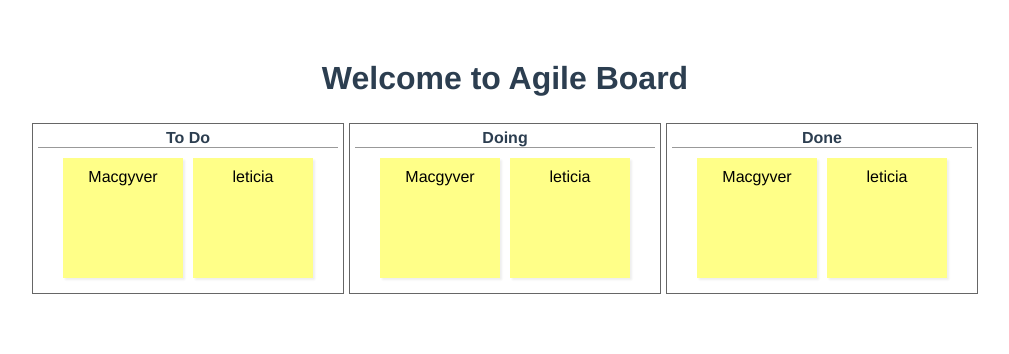
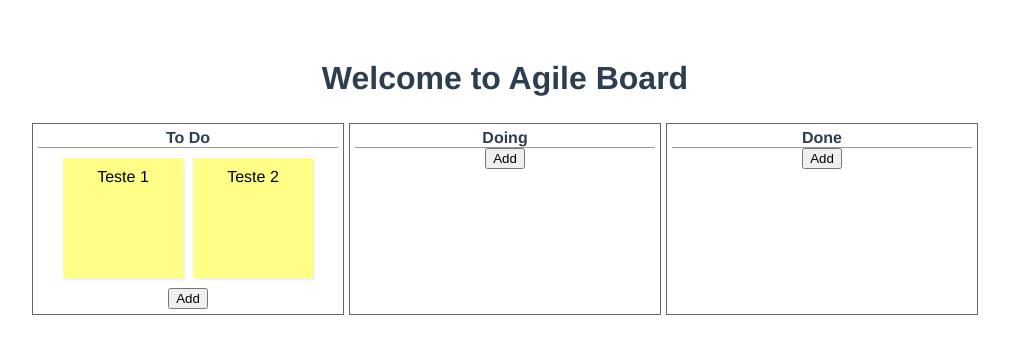
Before and after one commit to MacgyverMartins/agile-board, a Vue app: page / in a window 1280 px wide. Shown: the top 354 px of the page, without its empty margins (135-1144 px from the left). Built offline with nearby package versions, Linux system fonts and the light colour scheme.

Commit message:
add buttom for more tasks at column

```diff
--- a/src/components/Board.vue
+++ b/src/components/Board.vue
@@ -3,7 +3,7 @@
     <h1>{{ msg }}</h1>
 
     <div id="board">
-      <Column name="To Do"/>
+      <Column name="To Do" :cardList="todo"/>
       <Column name="Doing"/>
       <Column name="Done"/>
     </div>
@@ -21,6 +21,7 @@ export default {
   data() {
     return {
       msg: 'Welcome to Agile Board',
+      todo: [{ name: 'Teste 1' }, { name: 'Teste 2' }],
     };
   },
 };
--- a/src/components/Column.vue
+++ b/src/components/Column.vue
@@ -1,7 +1,10 @@
 <template>
   <div :id="columnId" class="section">
     <h1>{{name}}</h1>
-    <Card v-for="i in list" :name="i.name"/>
+    <Card v-for="i in cardList" :name="i.name"/>
+    <div>
+      <button type="button" v-on:click="addNewTask">Add</button>
+    </div>
   </div>
 </template>
 
@@ -11,24 +14,30 @@ import slugfy from '@/utils/slugfy';
 
 export default {
   name: 'column',
-  props: ['name', 'cardlist'],
+  props: ['name', 'cardList'],
   components: { Card, slugfy },
   mounted() {
-    const self = this;
-    this.$el.ondragenter = function () {
+    console.log('props', this.$props);
+   // const self = this;
+//    this.$el.ondragenter = function () {
       // console.log('column dragenter', e);
-      self.$el.classList.add('droppable');
-    };
-    this.$el.ondragleave = function () {
+ //     self.$el.classList.add('droppable');
+  //  };
+   // this.$el.ondragleave = function () {
       // console.log('column dragenter', e);
-      self.$el.classList.remove('droppable');
-    };
+    //  self.$el.classList.remove('droppable');
+   // };
   },
   data() {
     return {
       columnId: slugfy(this.name),
-      list: (this.cardlist) ? this.cardlist : [{ name: 'Macgyver' }, { name: 'leticia' }],
     };
+  },
+  methods: {
+    addNewTask() {
+      console.log(this.cardList);
+      this.cardList.push({ name: 'new task' });
+    },
   },
 };
 </script>
```
